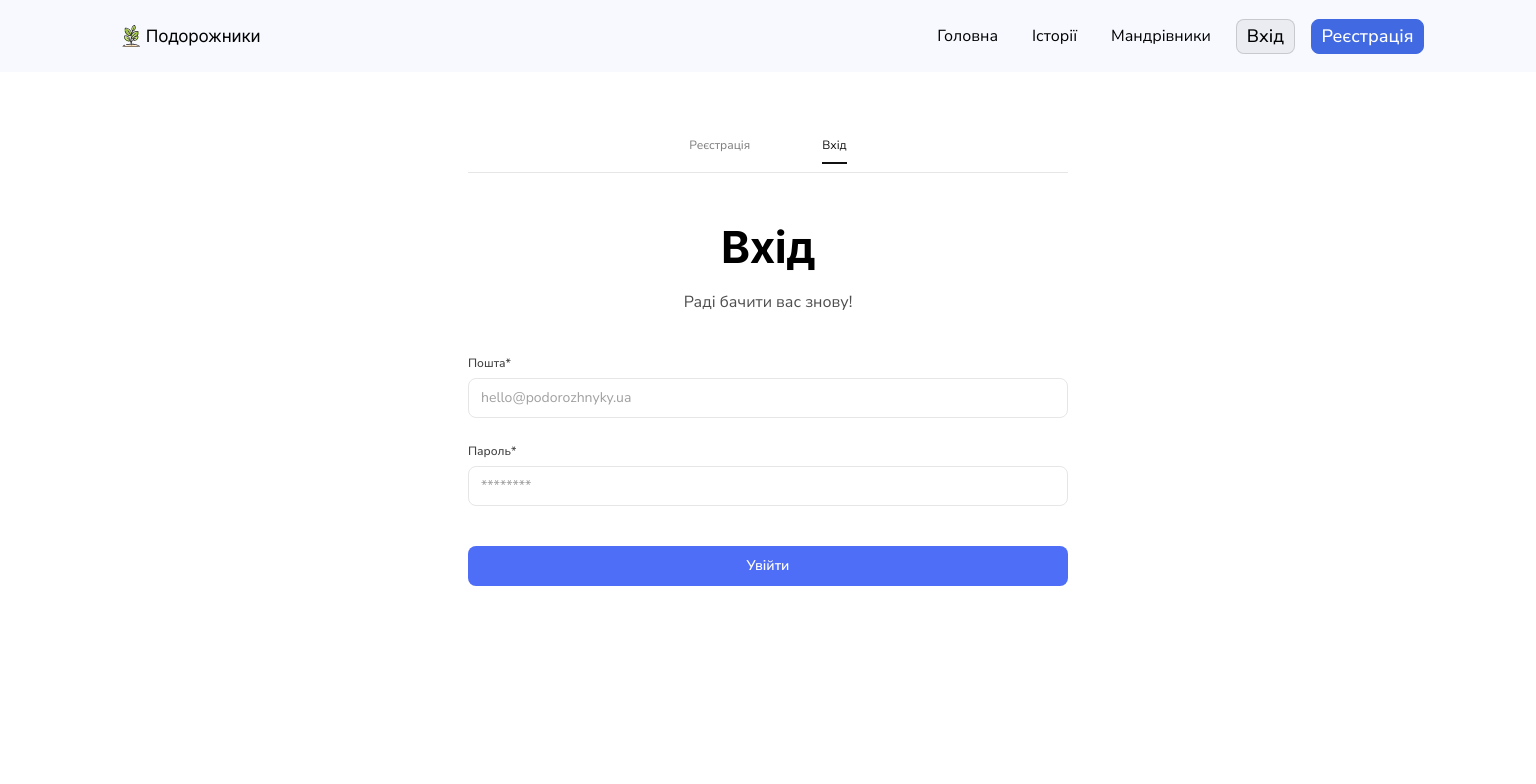
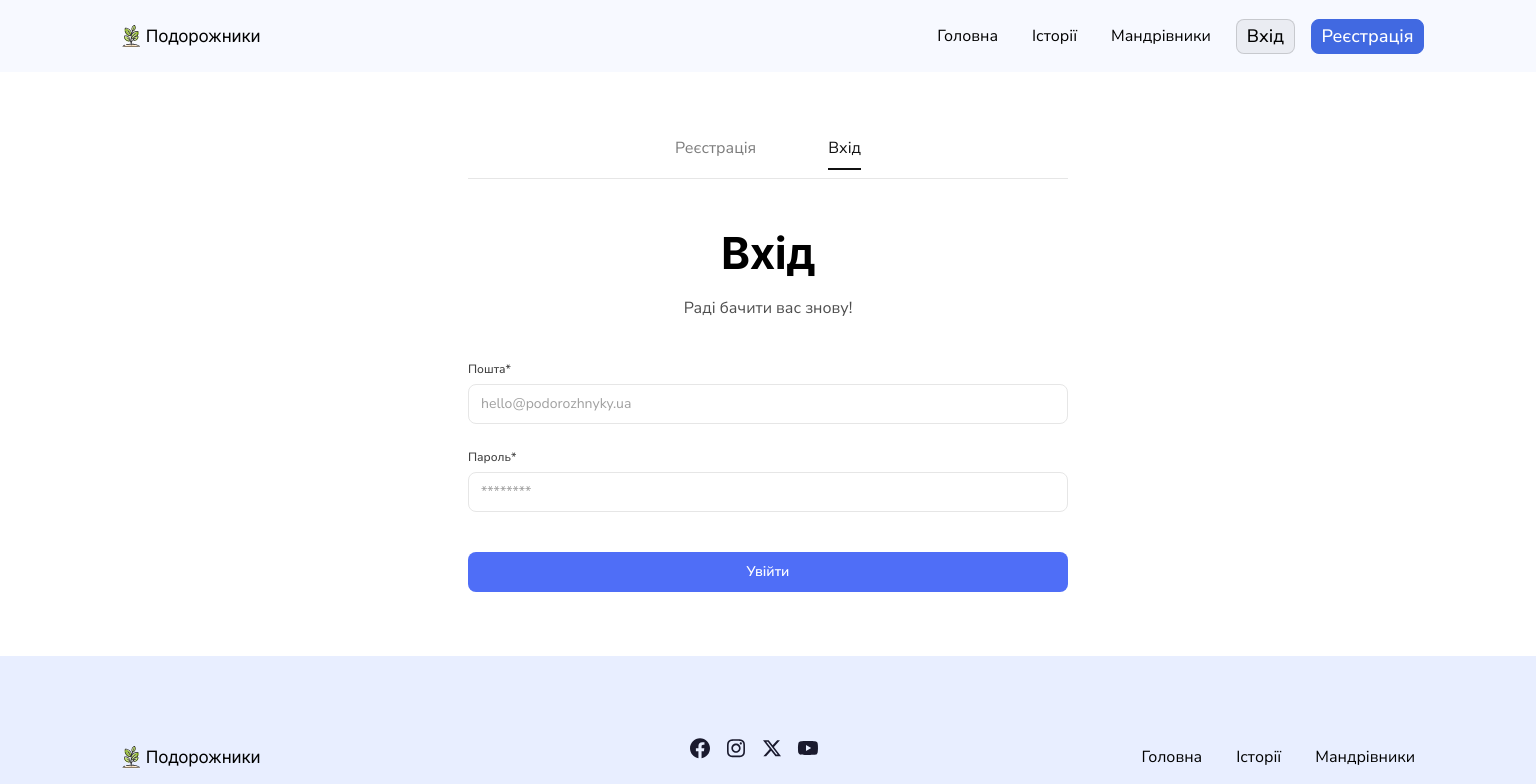
Before and after one commit to Diamond-FoxUA/codev1be-social-web, a Next.js app: page /login in a window 1536 px wide. Shown: the top 784 px of the page. Built offline with nearby package versions, Linux system fonts and the light colour scheme; no server answers.

Commit message:
fix(styles): jumping content when switching between login and register

```diff
--- a/app/(auth)/login/login.module.css
+++ b/app/(auth)/login/login.module.css
@@ -49,7 +49,7 @@
 }
 
 .tab {
-  font-size: 12px;
+  font-size: 16px;
   text-decoration: none;
   color: rgba(17, 17, 17, 0.55);
   padding-bottom: 8px;
@@ -188,7 +188,6 @@
 
   .inner {
     width: 100%;
-    height: 100%;
     padding: 0;
     align-items: start;
   }
@@ -234,13 +233,11 @@
 
   .authCard {
     width: 100%;
-    height: 100vh;
     padding: 64px 64px;
   }
 
   .inner {
     width: 100%;
-    height: 100%;
     justify-content: center;
     align-items: start;
   }
--- a/app/(auth)/register/register.module.css
+++ b/app/(auth)/register/register.module.css
@@ -49,7 +49,7 @@
 }
 
 .tab {
-  font-size: 12px;
+  font-size: 16px;
   text-decoration: none;
   color: rgba(17, 17, 17, 0.55);
   padding-bottom: 8px;
@@ -187,7 +187,6 @@
 
   .inner {
     width: 100%;
-    height: 100%;
     padding: 0;
   }
 
@@ -232,13 +231,11 @@
 
   .authCard {
     width: 100%;
-    height: 100vh;
     padding: 64px 64px;
   }
 
   .inner {
     width: 100%;
-    height: 100%;
     justify-content: center;
   }
 
```
